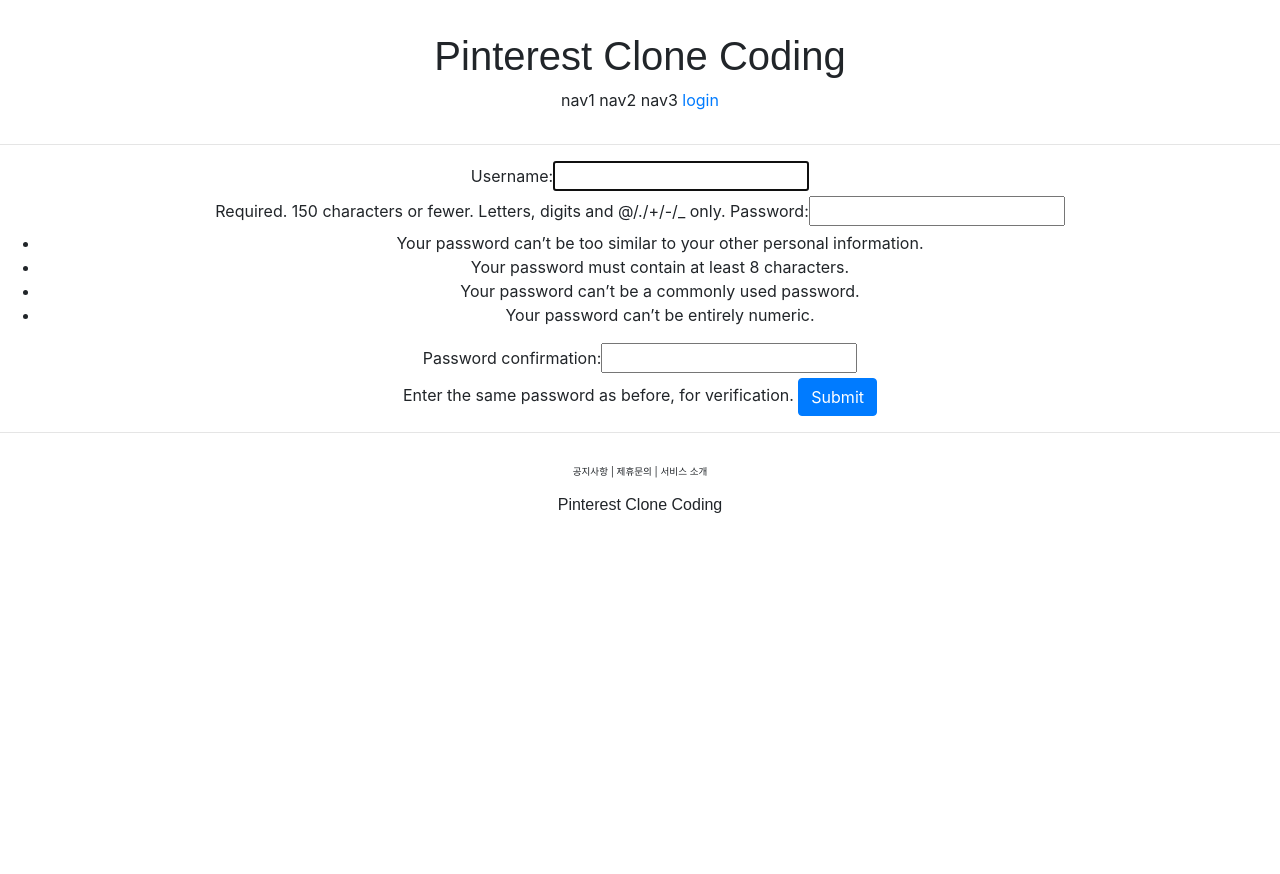
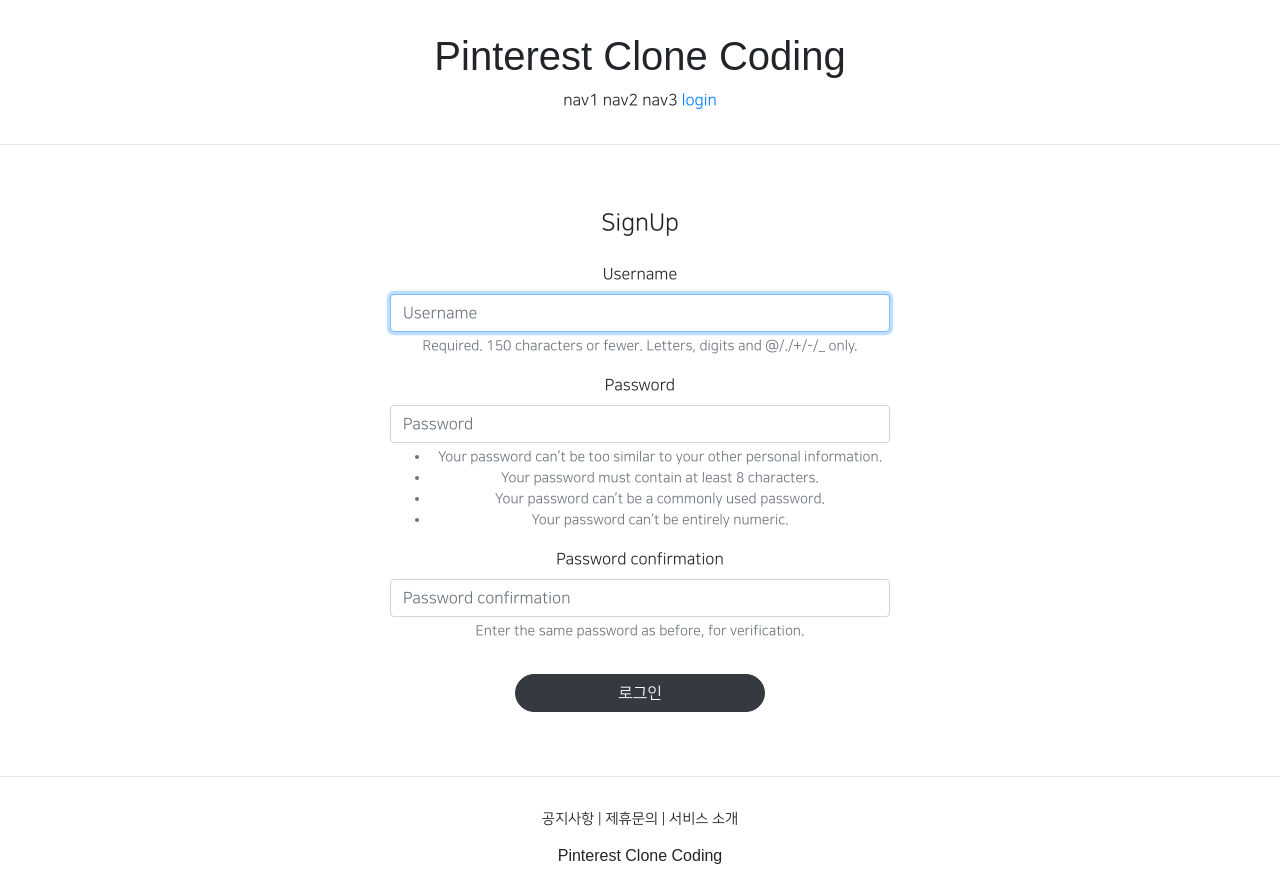
Before and after one commit to Narin88/DjangoPractice, a Django app: page /account/create/ in a window 1280 px wide. Before the commit the page ends 513 px from the top, so only its background shows below. Run offline with Django 3.2, Linux system fonts and the light colour scheme; some libraries are stand-ins or nearby versions; some web fonts are replaced.

Commit message:
django course 23 commit

```diff
--- a/accountapp/templates/accountapp/create.html
+++ b/accountapp/templates/accountapp/create.html
@@ -1,12 +1,16 @@
 {% extends 'base.html' %}
+{% load bootstrap4 %}
 
 {% block content %}
 
-<div style="text-align: center;">
+<div style="text-align: center; max-width: 500px; margin: 4rem auto;">
+    <div class="mb-4">
+        <h4>SignUp</h4>
+    </div>
     <form action="{% url 'accountapp:create' %}" method="post">
         {% csrf_token %}
-        {{ form }}
-        <input type="submit" class="btn btn-primary">
+        {% bootstrap_form form %}
+        <input type="submit" value="로그인" class="btn btn-dark rounded-pill col-6 mt-3">
     </form>
 </div>
 
--- a/pinterest/settings.py
+++ b/pinterest/settings.py
@@ -49,6 +49,7 @@
     'django.contrib.sessions',
     'django.contrib.messages',
     'django.contrib.staticfiles',
+    'bootstrap4',
     'accountapp',
 ]
 
--- a/static/base.css
+++ b/static/base.css
@@ -3,7 +3,7 @@
 }
 
 .pinterest_footer_btn {
-    font-size: .6rem;
+    font-size: .9rem;
 }
 
 .pinterest_footer {
--- a/templates/base.html
+++ b/templates/base.html
@@ -3,7 +3,7 @@
 
 {% include 'head.html' %}
 
-<body>
+<body style="font-family: 'NanumSquareR';">
   {% include 'header.html' %}
 
   <hr>
--- a/templates/head.html
+++ b/templates/head.html
@@ -16,4 +16,27 @@
 
   <!-- Default Css -->
   <link rel="stylesheet" type="text/css" href="{% static 'base.css' %}">
+
+  <style>
+    @font-face {
+      font-family: 'NanumSquareB';
+      src: local('NanumSquareB'),
+      url("${% static 'fonts/NanumSquareB.otf' %}") format("opentype");
+    }
+    @font-face {
+      font-family: 'NanumSquareEB';
+      src: local('NanumSquareEB'),
+      url("${% static 'fonts/NanumSquareEB.otf' %}") format("opentype");
+    }
+    @font-face {
+      font-family: 'NanumSquareL';
+      src: local('NanumSquareL'),
+      url("${% static 'fonts/NanumSquareL.otf' %}") format("opentype");
+    }
+    @font-face {
+      font-family: 'NanumSquareR';
+      src: local('NanumSquareR'),
+      url("${% static 'fonts/NanumSquareR.otf' %}") format("opentype");
+    }
+  </style>
 </head>
```
Also changed, not shown: accountapp/templates/accountapp/login.html (+5 -3 lines), static/fonts/NanumSquareB.otf (added), static/fonts/NanumSquareEB.otf (added), static/fonts/NanumSquareL.otf (added), static/fonts/NanumSquareR.otf (added).
